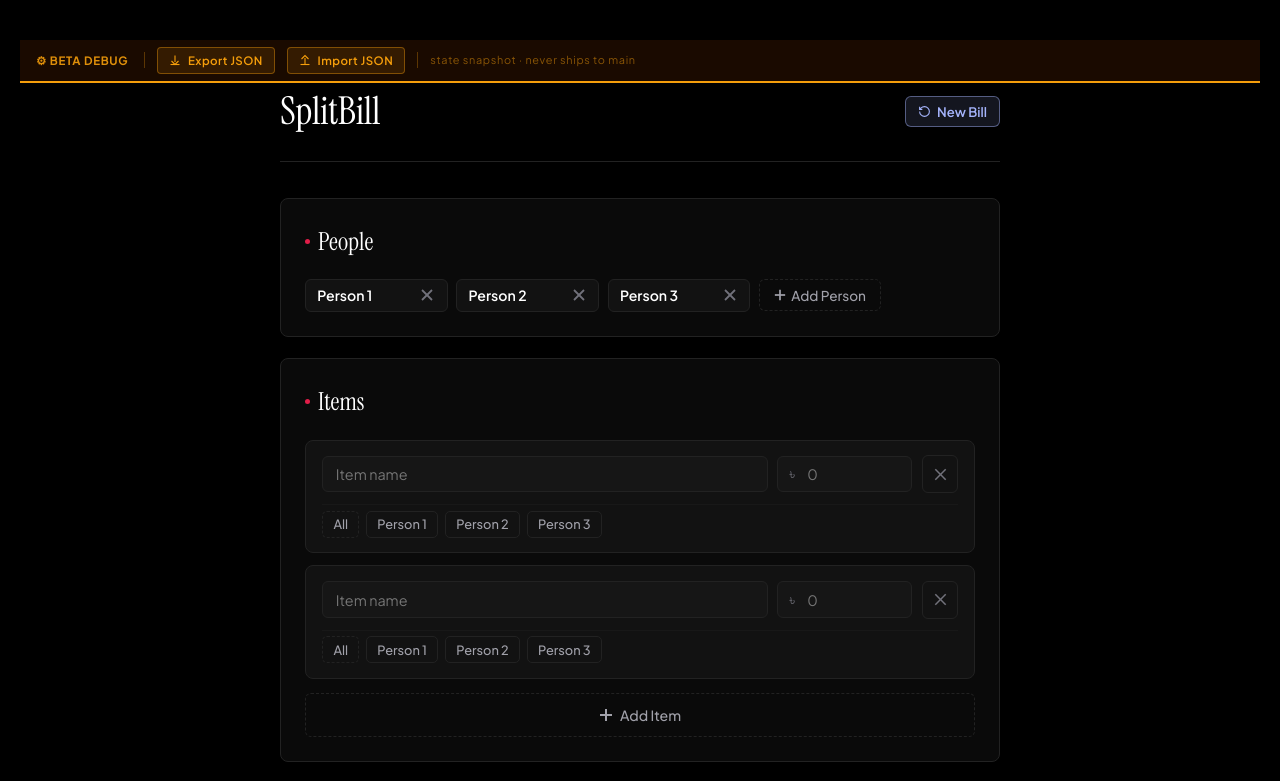
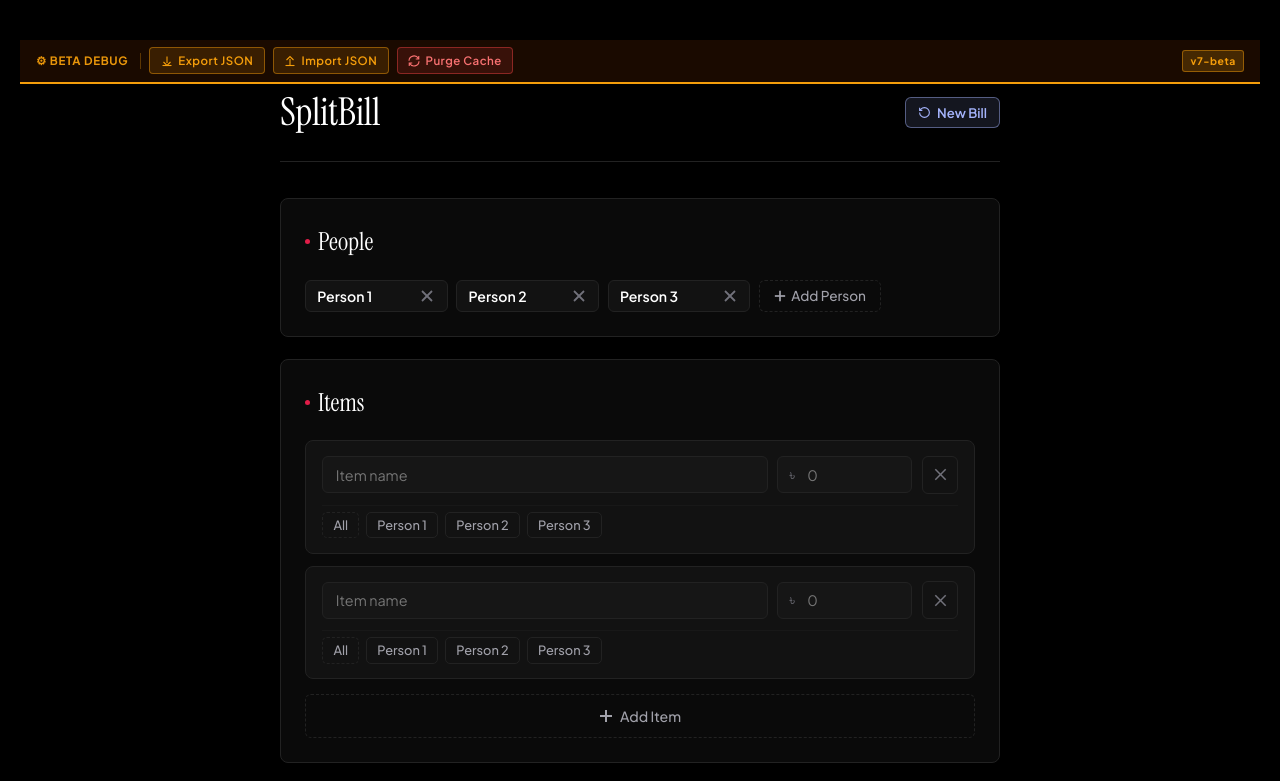
Before and after one commit to ahnafpatwary/splitbill, a plain HTML site: page index_beta.html in a window 1280 px wide. Shown: the top 781 px of the page. Drawn offline with Linux system fonts and the light colour scheme.

Commit message:
Beta: separate restaurant change card, network-first SW cache v7, purge cache tool

```diff
--- a/index_beta.html
+++ b/index_beta.html
@@ -1002,23 +1002,39 @@ body {
 #debug-bar {
   position: sticky;
   top: 0;
-  z-index: 999;
+  z-index: 10000;
   background: #1a0a00;
   border-bottom: 2px solid #f59e0b;
   padding: 0.45rem 1rem;
   display: flex;
   align-items: center;
-  gap: 0.75rem;
+  justify-content: space-between;
+  flex-wrap: wrap;
+  gap: 0.6rem;
   font-family: var(--font-sans);
   font-size: 0.72rem;
-  letter-spacing: 0.06em;
+  letter-spacing: 0.04em;
   color: #f59e0b;
+  width: 100%;
+  box-sizing: border-box;
+}
+.debug-left {
+  display: flex;
+  align-items: center;
+  flex-wrap: wrap;
+  gap: 0.5rem;
+}
+.debug-right {
+  display: flex;
+  align-items: center;
+  gap: 0.5rem;
 }
 #debug-bar .debug-label {
   font-weight: 700;
   text-transform: uppercase;
   margin-right: 0.25rem;
-  opacity: 0.9;
+  opacity: 0.95;
+  letter-spacing: 0.06em;
 }
 #debug-bar .debug-sep {
   width: 1px;
@@ -1026,24 +1042,49 @@ body {
   background: rgba(245,158,11,0.3);
   flex-shrink: 0;
 }
+.debug-badge {
+  background: rgba(245, 158, 11, 0.2);
+  border: 1px solid rgba(245, 158, 11, 0.45);
+  padding: 0.15rem 0.45rem;
+  border-radius: 3px;
+  font-size: 0.65rem;
+  font-weight: 700;
+  letter-spacing: 0.05em;
+  color: #f59e0b;
+}
 .btn-debug {
-  background: rgba(245,158,11,0.12);
-  border: 1px solid rgba(245,158,11,0.4);
+  background: rgba(245,158,11,0.14);
+  border: 1px solid rgba(245,158,11,0.45);
   color: #f59e0b;
   font-family: var(--font-sans);
   font-size: 0.72rem;
   font-weight: 600;
   letter-spacing: 0.04em;
-  padding: 0.3rem 0.7rem;
+  padding: 0.32rem 0.65rem;
   border-radius: 4px;
   cursor: pointer;
-  transition: background 0.15s;
-  display: flex;
-  align-items: center;
-  gap: 0.4rem;
-}
-.btn-debug:hover { background: rgba(245,158,11,0.22); }
-.btn-debug:active { background: rgba(245,158,11,0.32); }
+  transition: background 0.15s, border-color 0.15s;
+  display: inline-flex;
+  align-items: center;
+  gap: 0.35rem;
+  white-space: nowrap;
+}
+.btn-debug:hover {
+  background: rgba(245,158,11,0.25);
+  border-color: rgba(245,158,11,0.7);
+}
+.btn-debug:active {
+  background: rgba(245,158,11,0.35);
+}
+.btn-debug-purge {
+  background: rgba(239, 68, 68, 0.14);
+  border-color: rgba(239, 68, 68, 0.45);
+  color: #f87171;
+}
+.btn-debug-purge:hover {
+  background: rgba(239, 68, 68, 0.25);
+  border-color: rgba(239, 68, 68, 0.7);
+}
 #debug-import-input { display: none; }
 </style>
 </head>
@@ -1054,19 +1095,26 @@ body {
      DO NOT copy this block into index.html
      ═══════════════════════════════════════════════════════════ -->
 <div id="debug-bar">
+  <div class="debug-left">
     <span class="debug-label">⚙ Beta Debug</span>
     <div class="debug-sep"></div>
-  <button class="btn-debug" id="btn-debug-export">
+    <button class="btn-debug" id="btn-debug-export" title="Export current receipt state to JSON">
       <svg width="12" height="12" viewBox="0 0 24 24" fill="none" stroke="currentColor" stroke-width="2.2"><path d="M12 3v13M5 14l7 7 7-7"/><path d="M3 21h18"/></svg>
       Export JSON
     </button>
-  <button class="btn-debug" id="btn-debug-import">
+    <button class="btn-debug" id="btn-debug-import" title="Load receipt state from JSON">
       <svg width="12" height="12" viewBox="0 0 24 24" fill="none" stroke="currentColor" stroke-width="2.2"><path d="M12 21V8M5 10l7-7 7 7"/><path d="M3 21h18"/></svg>
       Import JSON
     </button>
     <input type="file" id="debug-import-input" accept=".json">
-  <div class="debug-sep"></div>
-  <span style="opacity:0.5;font-size:0.68rem;">state snapshot · never ships to main</span>
+    <button class="btn-debug btn-debug-purge" id="btn-debug-purge" title="Purge cached service worker and force latest reload">
+      <svg width="12" height="12" viewBox="0 0 24 24" fill="none" stroke="currentColor" stroke-width="2.2"><path d="M21.5 2v6h-6M2.5 22v-6h6M2 11.5a10 10 0 0 1 18.8-4.3M22 12.5a10 10 0 0 1-18.8 4.2"/></svg>
+      Purge Cache
+    </button>
+  </div>
+  <div class="debug-right">
+    <span class="debug-badge">v7-beta</span>
+  </div>
 </div>
 
 <div class="container">
@@ -2097,7 +2145,9 @@ body {
   // Register Service Worker for offline capability
   if ('serviceWorker' in navigator) {
     window.addEventListener('load', function() {
-      navigator.serviceWorker.register('./sw.js').catch(function(err) {
+      navigator.serviceWorker.register('./sw.js').then(function(reg) {
+        reg.update();
+      }).catch(function(err) {
         console.warn('SW registration failed:', err);
       });
     });
@@ -2109,6 +2159,7 @@ body {
     var exportBtn = document.getElementById('btn-debug-export');
     var importBtn = document.getElementById('btn-debug-import');
     var importInput = document.getElementById('debug-import-input');
+    var purgeBtn = document.getElementById('btn-debug-purge');
 
     if (exportBtn) {
       exportBtn.addEventListener('click', function() {
@@ -2168,6 +2219,28 @@ body {
         reader.readAsText(file);
       });
     }
+
+    if (purgeBtn) {
+      purgeBtn.addEventListener('click', function() {
+        if ('caches' in window) {
+          caches.keys().then(function(names) {
+            return Promise.all(names.map(function(name) { return caches.delete(name); }));
+          }).then(function() {
+            if ('serviceWorker' in navigator) {
+              navigator.serviceWorker.getRegistrations().then(function(regs) {
+                return Promise.all(regs.map(function(r) { return r.unregister(); }));
+              }).then(function() {
+                window.location.reload(true);
+              });
+            } else {
+              window.location.reload(true);
+            }
+          });
+        } else {
+          window.location.reload(true);
+        }
+      });
+    }
   })();
   // ── END BETA DEBUG ────────────────────────────────────────────────────────
 
```
Also changed, not shown: sw.js (+23 -6 lines). Lines whose indentation alone changed are shown as unchanged.
